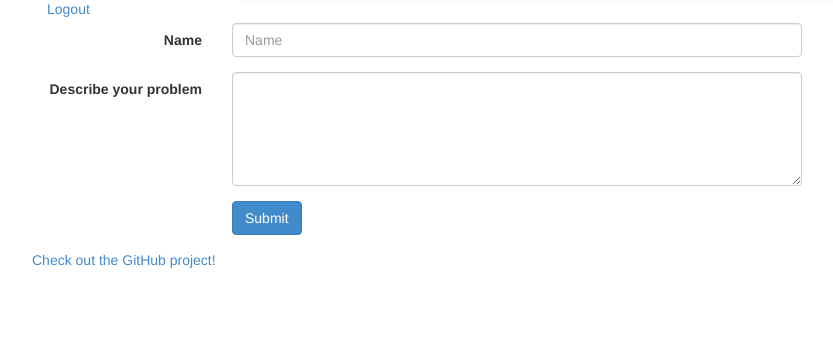
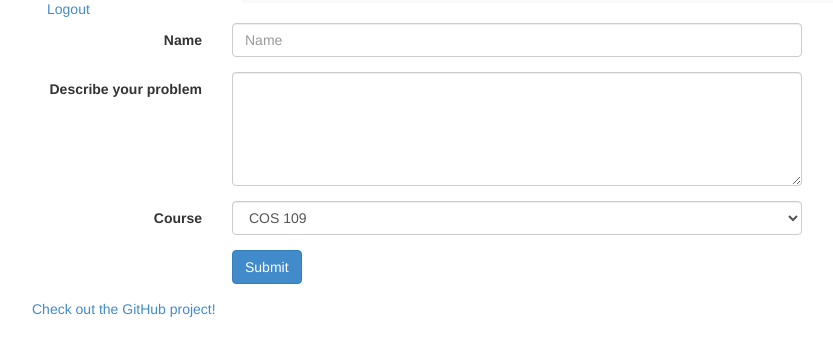
Before and after one commit to PrincetonCS-UCA/LabQueue, a Python web app: template templates/HelpQueue.html in a window 1280 px wide. Shown: the part 167-523 px from the top of the page, without its empty margins (23-856 px from the left). Run offline with Jinja, Linux system fonts and the light colour scheme; the template is opened without the code that fills it, so the values that code supplies are empty.

Commit message:
Add tracking of what class people are in

```diff
--- a/main.py
+++ b/main.py
@@ -27,6 +27,7 @@ class HelpRequest(ndb.Model):
     request_datetime = ndb.DateTimeProperty(auto_now_add=True)
     attending_ta = ndb.StringProperty()
     helped_datetime = ndb.DateTimeProperty()
+    course = ndb.StringProperty()
 
     @property
     def wait_time(self):
@@ -72,6 +73,7 @@ class HelpQueue(webapp2.RequestHandler):
             help_queue.name = self.request.get('name')
             help_queue.netid = user.email()
             help_queue.help_msg = self.request.get('help_msg')
+            help_queue.course = self.request.get('course')
 
             q = HelpRequest.query(HelpRequest.netid == help_queue.netid,
                                   HelpRequest.been_helped == False,
--- a/templates/HelpQueue.html
+++ b/templates/HelpQueue.html
@@ -30,6 +30,7 @@
                     <td>Name</td>
                     <td>Email</td>
                     {% if is_ta %}
+                        <td>Course</td>
                         <td>Help Request</td>
                     {% endif %}
                     <td>Action</td>
@@ -40,6 +41,7 @@
                         <td>{{ req.name }}</td>
                         <td>{{ req.netid }}</td>
                         {% if is_ta %}
+                            <td>{{ req.course }}</td>
                             <td>{{ req.help_msg }}</td>
                         {% endif %}
                         <td>
@@ -81,6 +83,17 @@
                 </div>
             </div>
             <div class="form-group">
+                <label for="course" class="col-lg-2 control-label">Course</label>
+                <div class="col-lg-6">
+                    <select class="form-control" name="course">
+                        <option>COS 109</option>
+                        <option>COS 126</option>
+                        <option>COS 226</option>
+                        <option>COS 217</option>
+                    </select>
+                </div>
+            </div>
+            <div class="form-group">
                 <div class="col-lg-offset-2 col-lg-6">
                     <button type="submit" class="btn btn-primary">Submit</button>
                 </div>
```
